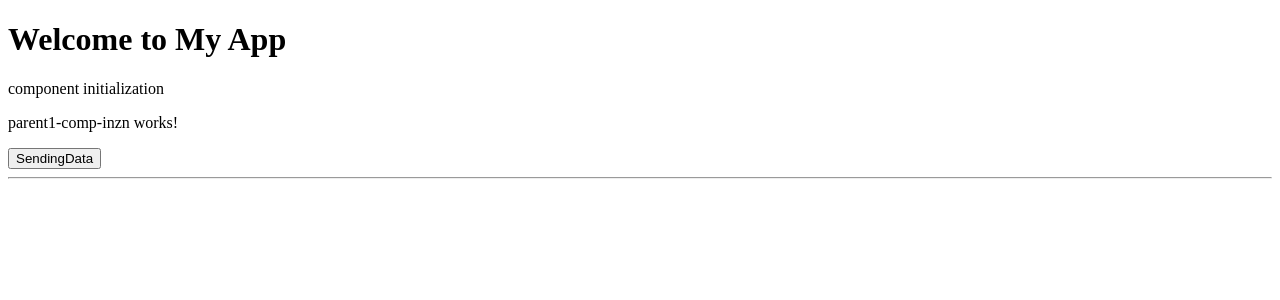
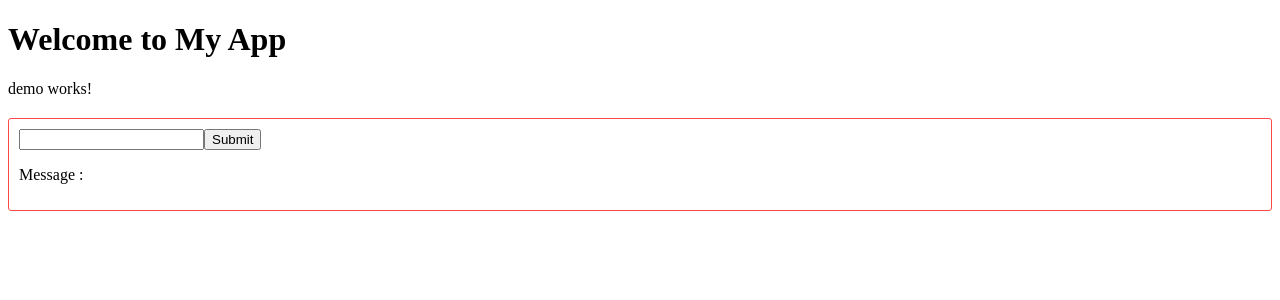
Before and after one commit to vamshi814/LifeCycleHooks, an Angular app: page / in a window 1280 px wide. Shown: the top 300 px of the page. Built offline with nearby package versions, Linux system fonts and the light colour scheme.

Commit message:
1ngOnChanges - LifecycleHook

```diff
--- a/src/app/app.component.html
+++ b/src/app/app.component.html
@@ -1,8 +1,13 @@
 <h1>Welcome to My App</h1>
+
+<!--
+component initialization
 
 <p>component initialization</p>
 <app-parent1-comp-inzn [parentData]="'John Doe'">
 
 </app-parent1-comp-inzn>
 <button>SendingData</button>
-<hr>
+<hr> -->
+
+<app-demo></app-demo>
--- a/src/app/app.module.ts
+++ b/src/app/app.module.ts
@@ -4,11 +4,15 @@ import { BrowserModule } from '@angular/platform-browser';
 import { AppRoutingModule } from './app-routing.module';
 import { AppComponent } from './app.component';
 import { Parent1CompInznComponent } from './parent1-comp-inzn/parent1-comp-inzn.component';
+import { DemoComponent } from './demo/demo.component';
+import { NgOnchanges1Component } from './demo/ng-onchanges1/ng-onchanges1.component';
 
 @NgModule({
   declarations: [
     AppComponent,
-    Parent1CompInznComponent
+    Parent1CompInznComponent,
+    DemoComponent,
+    NgOnchanges1Component
   ],
   imports: [
     BrowserModule,
--- /dev/null
+++ b/src/app/demo/demo.component.css
@@ -0,0 +1,6 @@
+.demo{
+    margin: 20px 0px;
+    padding: 10px 10px;
+    border: 1px solid rgb(250, 73, 73);
+    border-radius: 3px;
+}
--- /dev/null
+++ b/src/app/demo/demo.component.html
@@ -0,0 +1,9 @@
+
+<p>demo works! </p>
+
+
+<div class="demo">
+    <input type="text" #typedText>
+    <button (click)="onSubmit(typedText)">Submit</button>
+    <app-ng-onchanges1 [message]="inputVal"></app-ng-onchanges1>
+</div>
--- /dev/null
+++ b/src/app/demo/demo.component.ts
@@ -0,0 +1,18 @@
+import { Component } from '@angular/core';
+
+@Component({
+  selector: 'app-demo',
+  templateUrl: './demo.component.html',
+  styleUrls: ['./demo.component.css']
+})
+export class DemoComponent {
+  inputVal: string ='';
+  constructor() {
+    console.log('constructor demo called');
+  }
+
+  onSubmit(inputEl: HTMLInputElement) {
+    console.log('Submit button clicked');
+    this.inputVal = inputEl.value;
+  }
+}
--- /dev/null
+++ b/src/app/demo/ng-onchanges1/ng-onchanges1.component.html
@@ -0,0 +1,3 @@
+<div class="child">
+    <p>Message : {{message}}</p>
+</div>
--- /dev/null
+++ b/src/app/demo/ng-onchanges1/ng-onchanges1.component.ts
@@ -0,0 +1,22 @@
+import { Component, Input } from '@angular/core';
+
+@Component({
+  selector: 'app-ng-onchanges1',
+  templateUrl: './ng-onchanges1.component.html',
+  styleUrls: ['./ng-onchanges1.component.css']
+})
+export class NgOnchanges1Component {
+
+  title: string = 'ngOnChanges demo';
+  @Input() message: string='';
+  constructor() {
+    console.log('constructor ng on changes called');
+
+  }
+  ngOnChanges() {
+    console.log('ngOnChanges called');
+    console.log('title:', this.title);
+    console.log('message:', this.message);
+  }
+
+}
```
Also changed, not shown: src/app/demo/ng-onchanges1/ng-onchanges1.component.css (added).
